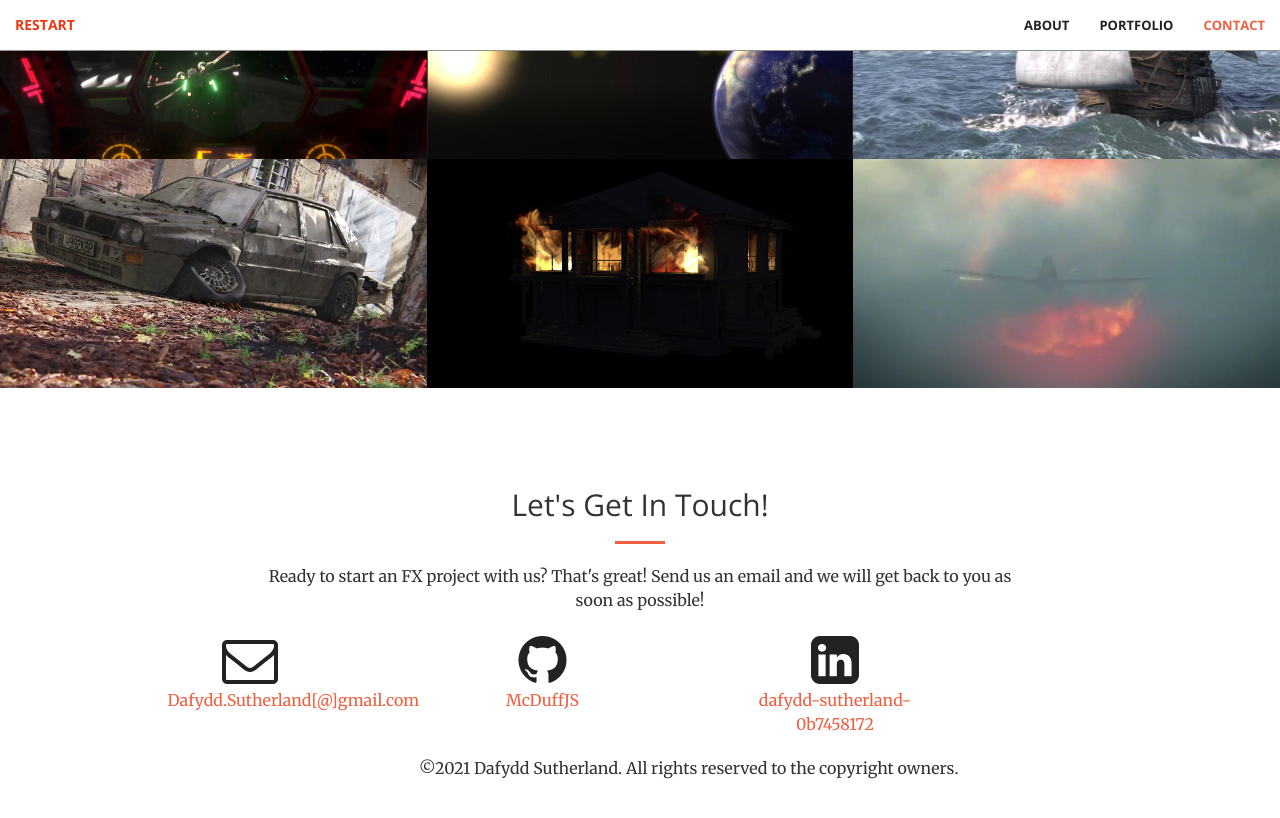
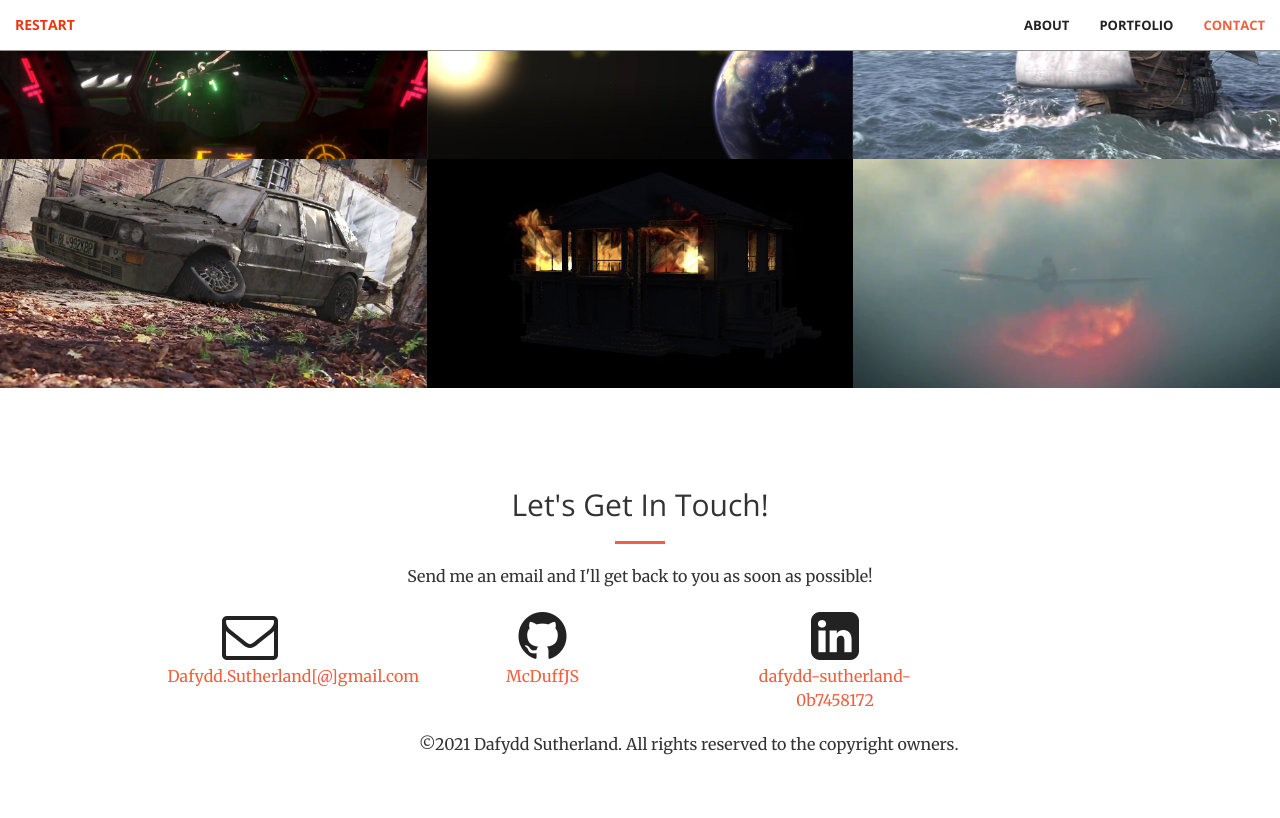
Before and after one commit to McDuffJS/mcduffjs.github.io, a Jekyll site: the page built from index.html, in a window 1280 px wide and 900 px high, scrolled down 971 px. Shown: the top 818 px of the window. Built offline with Jekyll 4.4.1, drawn with Linux system fonts in a browser that asks for light colours.

Commit message:
Update contact.html

```diff
--- a/_includes/contact.html
+++ b/_includes/contact.html
@@ -4,7 +4,7 @@
             <div class="col-lg-8 col-lg-offset-2 text-center">
                 <h2 class="section-heading">Let's Get In Touch!</h2>
                 <hr class="primary">
-                <p>Ready to start an FX project with us? That's great! Send us an email and we will get back to you as soon as possible!</p>
+                <p>Send me an email and I'll get back to you as soon as possible!</p>
             </div>
         {% if site.twitter_username != null %}
         <div class="col-lg-2 col-lg-offset-2 text-center">
```
